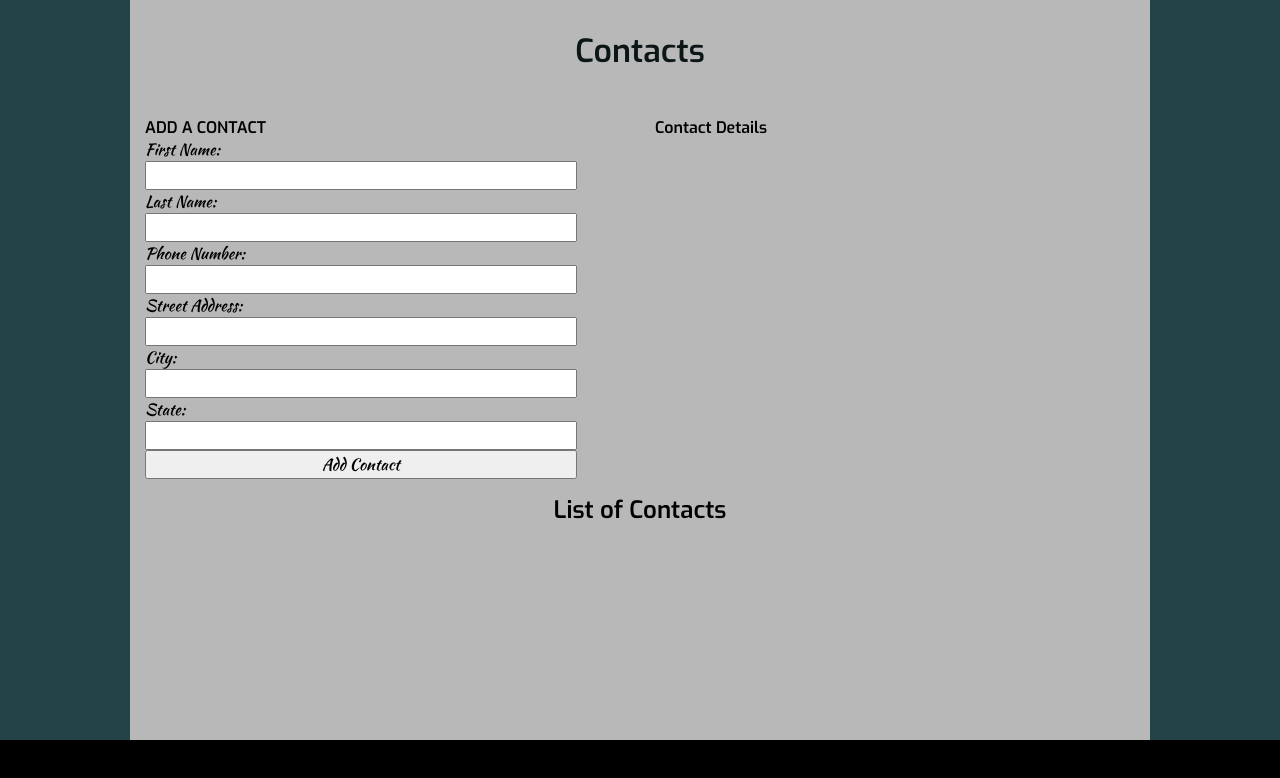
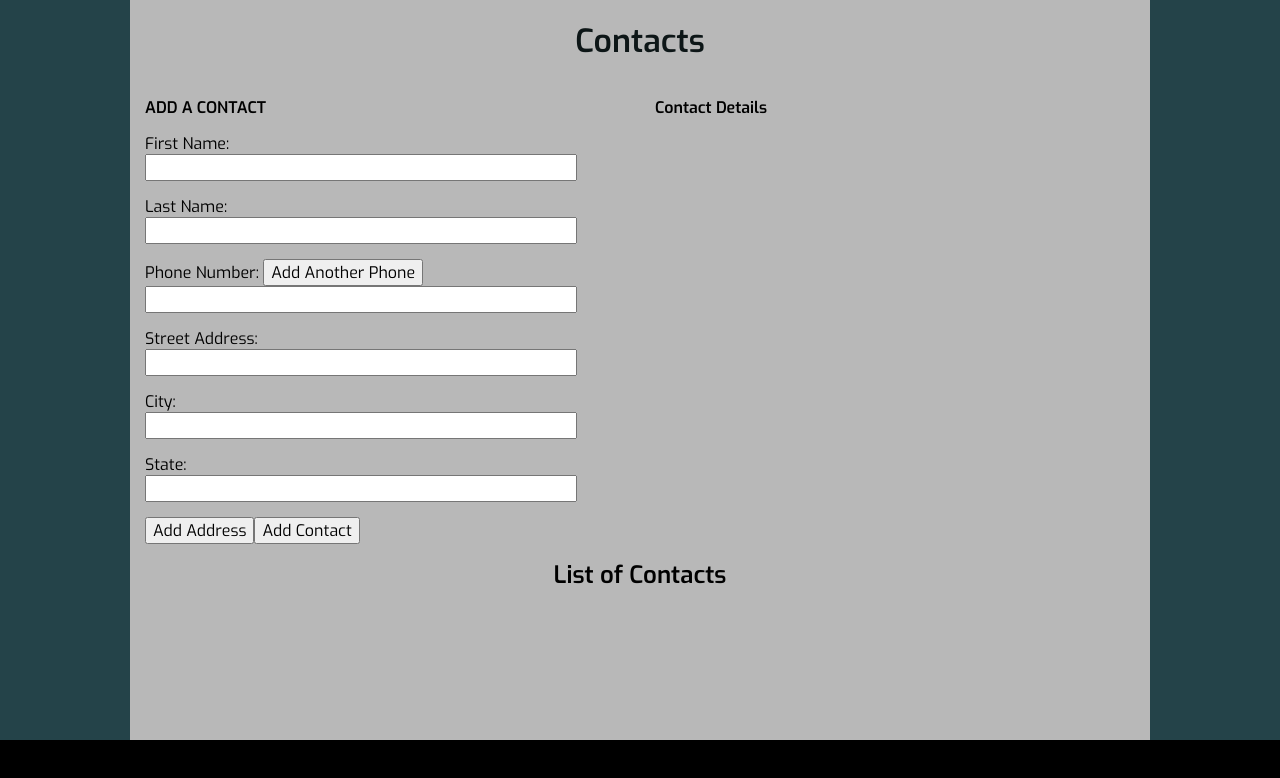
Before and after one commit to codepressd/contact-app, a plain HTML site: page index.html in a window 1280 px wide. Drawn offline with nearby package versions, Linux system fonts and the light colour scheme.

Commit message:
Added extra buttons

```diff
--- a/css/style.css
+++ b/css/style.css
@@ -15,7 +15,7 @@ html, body{
 	background-color: #244349;
 	height: 100%;
 	/*text-align: center;*/
-	font-family: 'Kaushan Script', cursive;
+	font-family: 'Exo', sans-serif;
 }
 
 section {
@@ -34,7 +34,7 @@ section:after {
 }
 
 section > h1 {
-	padding: 30px 0;
+	padding: 20px 0;
 	font-size: 2em;
 	color: #0d1617;
 	text-align: center;
@@ -49,6 +49,9 @@ footer {
   	background: #000;
   	color: #fff;
 
+}
+p{
+	padding-top: 15px;
 }
 footer > h4{
 	padding: 1.5em 0 0;
--- a/index.html
+++ b/index.html
@@ -19,7 +19,7 @@
 			<input type="text" name="firstname" required></p>
 		<p>Last Name:<br>
 			<input type="text" name="lastname" required></p>
-		<p>Phone Number:<br>
+		<p>Phone Number: <button>Add Another Phone</button><br>
 			<input type="tel" name="phonenumber" required></p>
 		<p>Street Address:<br>
 			<input type="text" name="street" required></p>
@@ -27,7 +27,7 @@
 			<input type="text" name="city" required></p>
 		<p>State:<br>
 			<input type="tel" name="state" required></p>
-			<p><input type="submit" value="Add Contact"></p>
+			<p><button>Add Address</button><button>Add Contact</button></p>
 	</form>
 </div>
 <div class="contact-details col-2">
```
